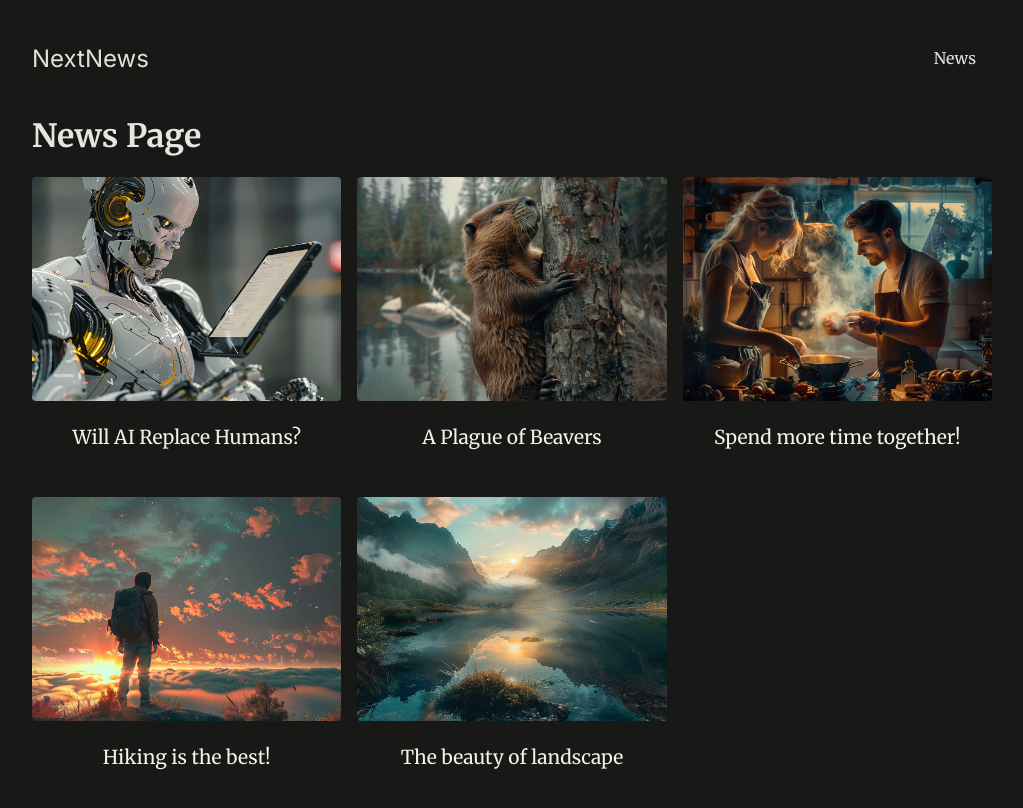
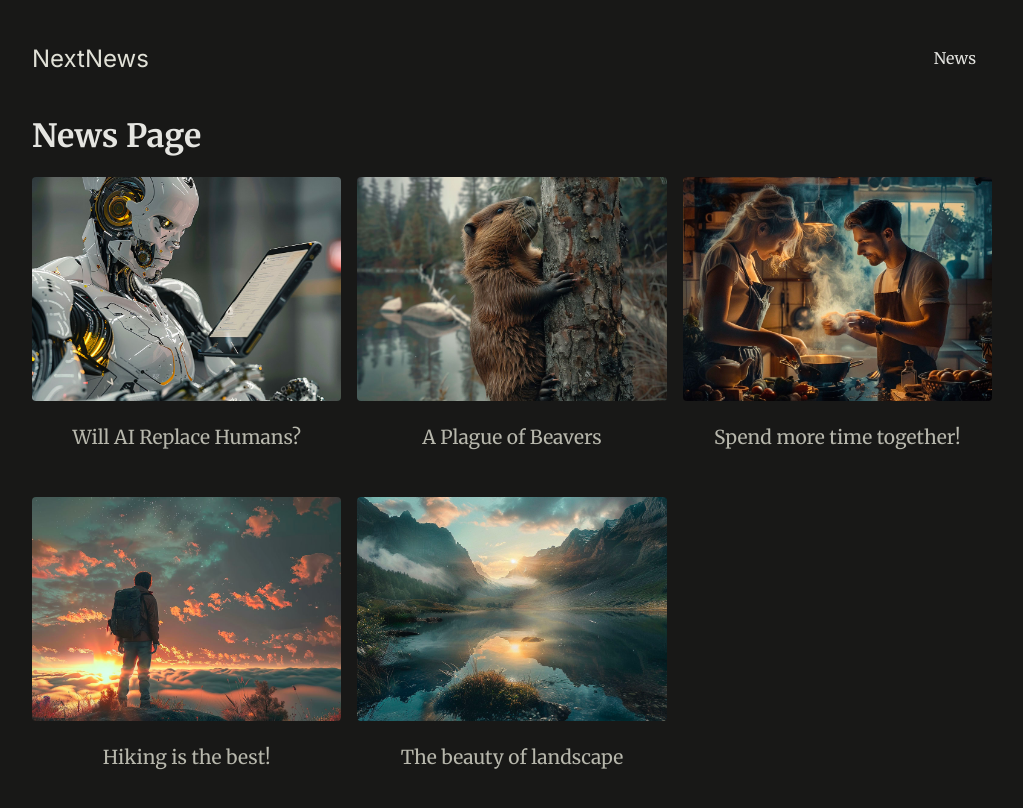
Before and after one commit to alainiranzi/Next.js-for-Routing-And-Page-Rendiring, a Next.js app: page /news in a window 1280 px wide. Shown: the top 808 px of the page, without its empty margins (128-1151 px from the left). Built offline with nearby package versions, Linux system fonts and the light colour scheme.

Commit message:
color changed

```diff
--- a/app/globals.css
+++ b/app/globals.css
@@ -113,7 +113,7 @@ ul {
   flex-direction: column;
   align-items: center;
   gap: 1.5rem;
-  color: #f3f3e7;
+  color: #b7b7ac;
   text-decoration: none;
   border-radius: 4px;
   font-size: 1.2rem;
```
